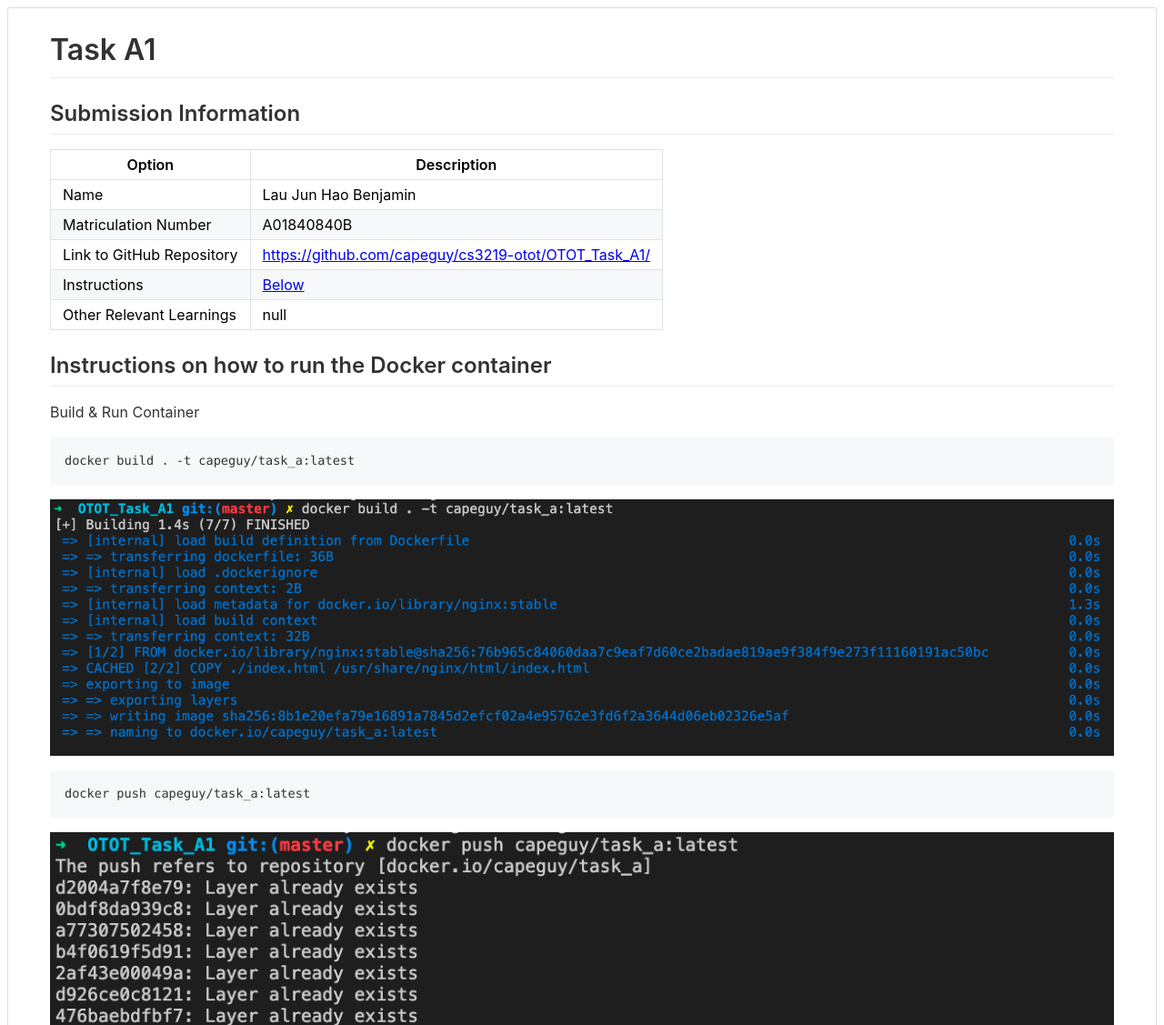
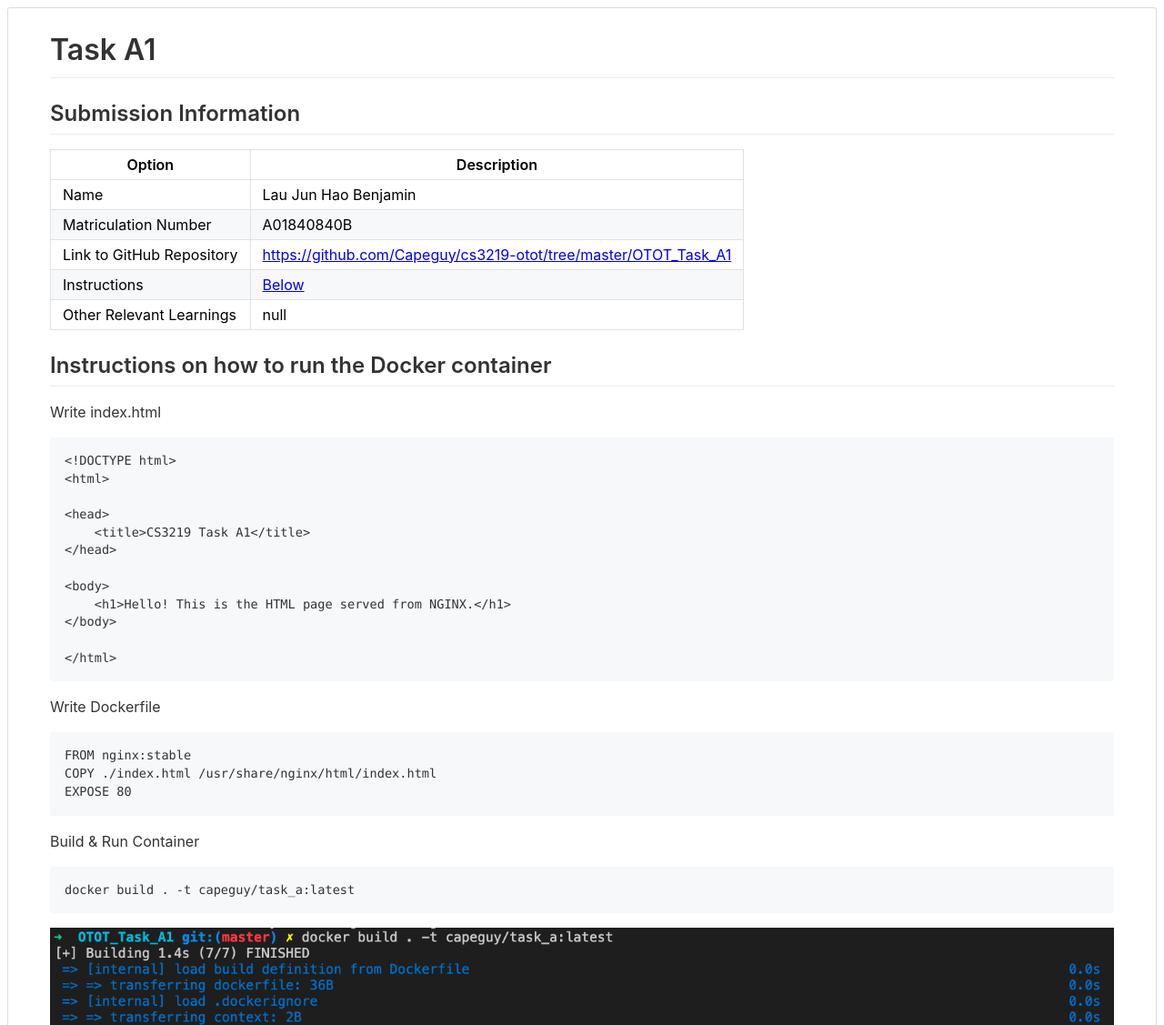
Before and after one commit to Capeguy/cs3219-otot, a plain HTML site: page OTOT_Task_A1/README.html in a window 1280 px wide. Shown: the top 1127 px of the page at 91% size. Drawn offline with Linux system fonts and the light colour scheme.

Commit message:
Updated READMEs and PDFs

```diff
--- a/OTOT_Task_A1/README.html
+++ b/OTOT_Task_A1/README.html
@@ -35,7 +35,7 @@
 </tr>
 <tr>
 <td>Link to GitHub Repository</td>
-<td><a href="https://github.com/capeguy/cs3219-otot/OTOT_Task_A1/">https://github.com/capeguy/cs3219-otot/OTOT_Task_A1/</a></td>
+<td><a href="https://github.com/Capeguy/cs3219-otot/tree/master/OTOT_Task_A1">https://github.com/Capeguy/cs3219-otot/tree/master/OTOT_Task_A1</a></td>
 </tr>
 <tr>
 <td>Instructions</td>
@@ -49,6 +49,25 @@
 </table>
 <h2 id="user-content-instructions-on-how-to-run-the-docker-container">
 <a aria-hidden="true" class="anchor" href="#user-content-instructions-on-how-to-run-the-docker-container" id="user-content-instructions-on-how-to-run-the-docker-container" name="user-content-instructions-on-how-to-run-the-docker-container"><span aria-hidden="true" class="octicon octicon-link"></span></a>Instructions on how to run the Docker container</h2>
+<p>Write index.html</p>
+<pre><code>&lt;!DOCTYPE html&gt;
+&lt;html&gt;
+
+&lt;head&gt;
+    &lt;title&gt;CS3219 Task A1&lt;/title&gt;
+&lt;/head&gt;
+
+&lt;body&gt;
+    &lt;h1&gt;Hello! This is the HTML page served from NGINX.&lt;/h1&gt;
+&lt;/body&gt;
+
+&lt;/html&gt;
+</code></pre>
+<p>Write Dockerfile</p>
+<pre><code>FROM nginx:stable
+COPY ./index.html /usr/share/nginx/html/index.html
+EXPOSE 80
+</code></pre>
 <p>Build &amp; Run Container</p>
 <pre><code>docker build . -t capeguy/task_a:latest
 </code></pre>
```
Also changed, not shown: OTOT_Task_A2/README.html (+1 -1 lines), 4 other files.
